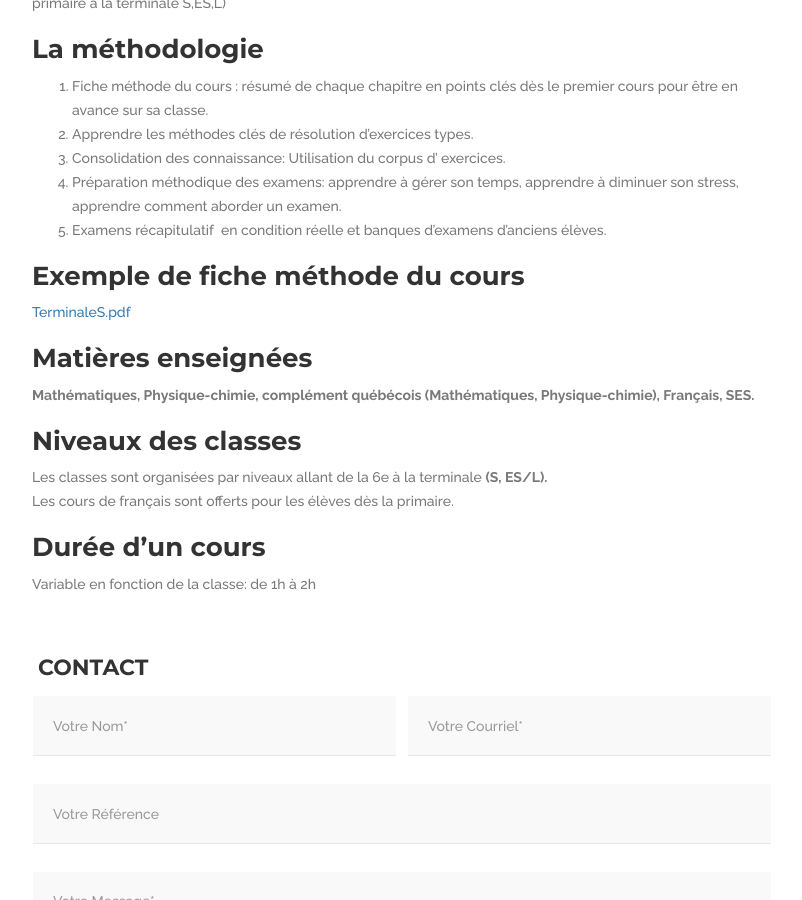
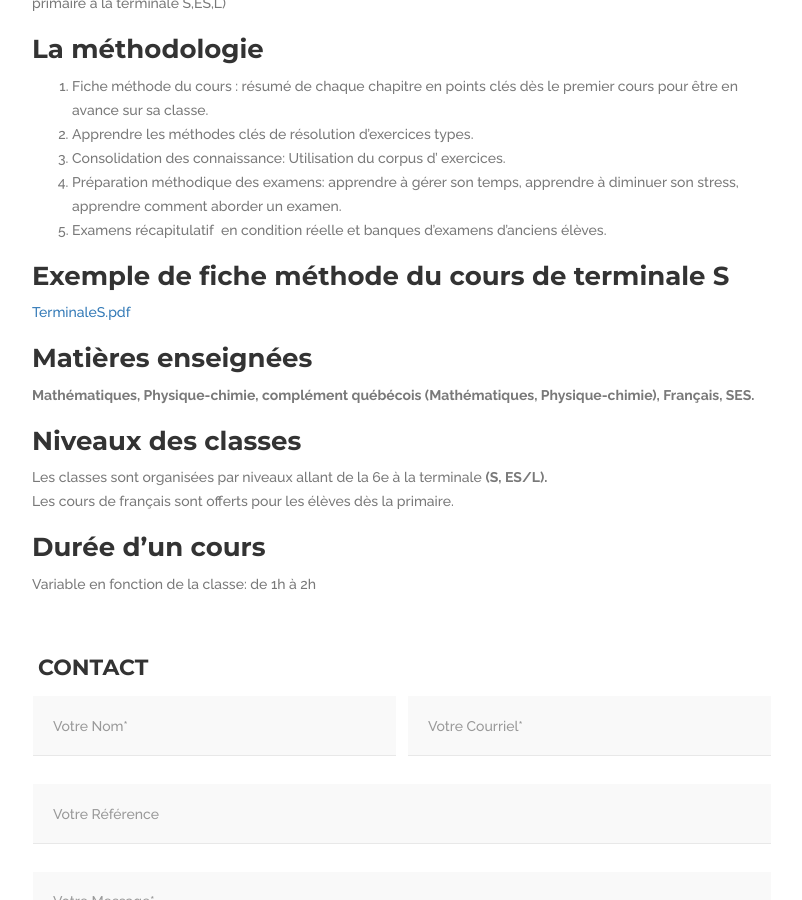
Before and after one commit to bkingg/les-clefs-pour-reussir, a Jekyll site: the page built from _programmes/test 2.md, in a window 1280 px wide and 900 px high, scrolled down 1146 px. Shown: the whole window, without its empty margins (233-1035 px from the left). Built offline with Jekyll 4.4.1, drawn with Linux system fonts in a browser that asks for light colours.

Commit message:
Update from Forestry.io - test 2.md

```diff
--- a/_programmes/test 2.md
+++ b/_programmes/test 2.md
@@ -17,7 +17,7 @@ Les cours enseignés sont organisés par élèves de même niveaux afin de facil
 4. Préparation méthodique des examens: apprendre à gérer son temps,  apprendre à diminuer son stress, apprendre comment aborder un examen.
 5. Examens récapitulatif  en condition réelle et banques d’examens d’anciens élèves.
 
-### Exemple de fiche méthode du cours
+### Exemple de fiche méthode du cours de terminale S
 
 [TerminaleS.pdf](/uploads/TerminaleS.pdf "TerminaleS.pdf")
 
```
